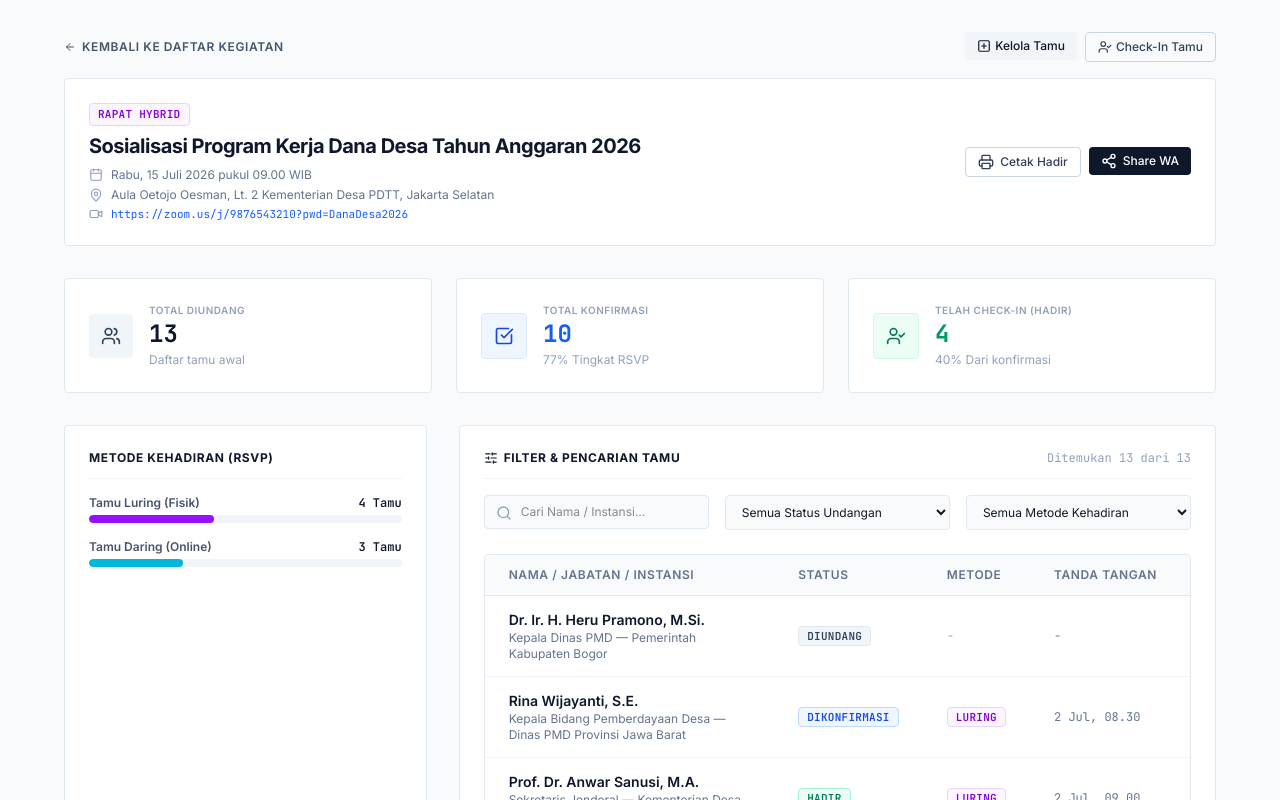
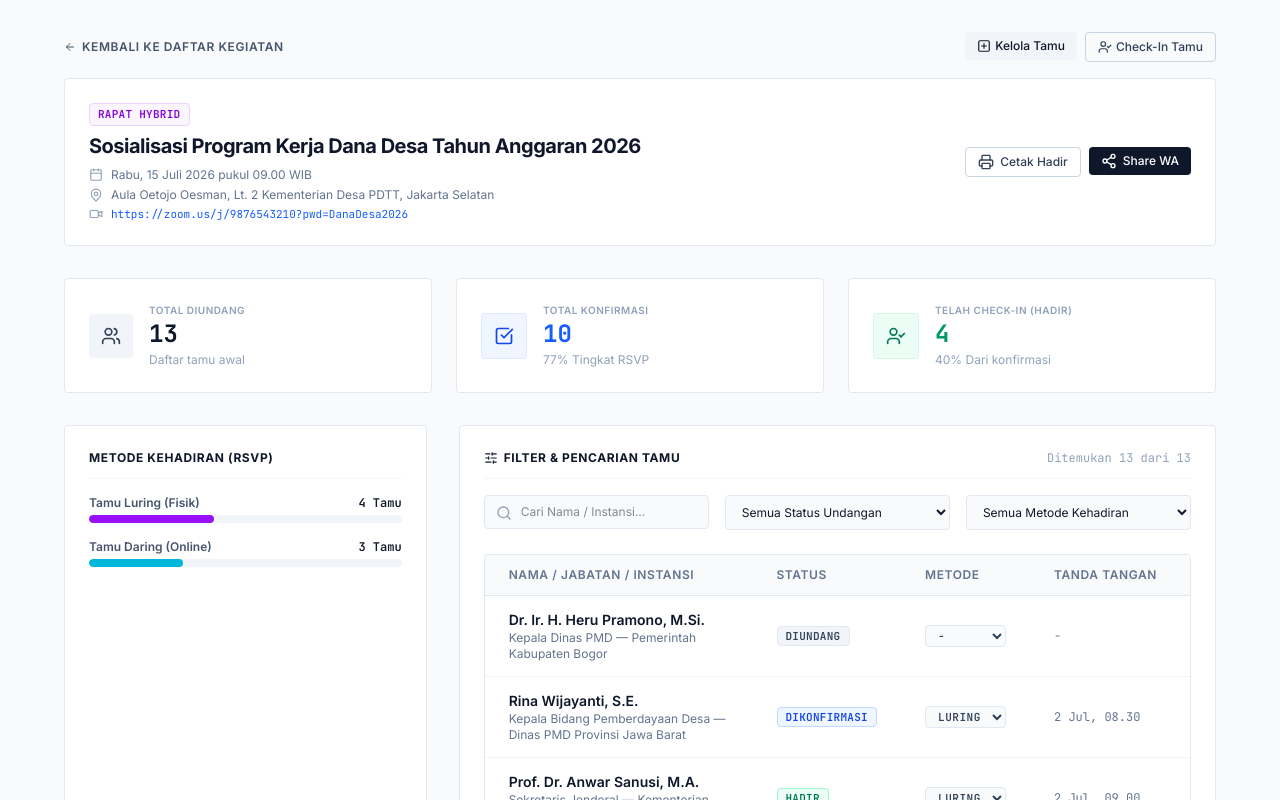
Before and after one commit to dendyadinirwana/RSVP-kemendesa, a React (Vite) app: page /dashboard/evt-dana-desa-2026 in a window 1280 px wide. Shown: the top 800 px of the page. Built offline with nearby package versions, Linux system fonts and the light colour scheme.

Commit message:
feat: enable direct method override select dropdown in hybrid event dashboard tables

```diff
--- a/src/pages/DashboardDetail.tsx
+++ b/src/pages/DashboardDetail.tsx
@@ -22,7 +22,7 @@ import {
 
 export const DashboardDetail: React.FC = () => {
   const { eventId } = useParams<{ eventId: string }>();
-  const { currentEvent, guests, fetchEventById, fetchGuests } = useRSVPStore();
+  const { currentEvent, guests, fetchEventById, fetchGuests, updateGuestMethod } = useRSVPStore();
 
   const [search, setSearch] = useState('');
   const [statusFilter, setStatusFilter] = useState<string>('semua');
@@ -558,12 +558,52 @@ Menunggu Konfirmasi: ${waitingCount} Orang (${waitingPercent}%)\n\n`;
 
                         {/* Column 3: Metode */}
                         <td className="px-6 py-3.5 print:py-2 capitalize font-mono text-xs">
-                          {guest.metodeKehadiran ? (
-                            <Badge variant={guest.metodeKehadiran === 'luring' ? 'purple' : 'cyan'}>
-                              {guest.metodeKehadiran}
-                            </Badge>
+                          {currentEvent.jenisRapat === 'hybrid' ? (
+                            <>
+                              {/* Screen View: Interactive Dropdown */}
+                              <div className="print:hidden">
+                                <select
+                                  value={guest.metodeKehadiran || ''}
+                                  onChange={(e) => {
+                                    const val = e.target.value ? (e.target.value as 'daring' | 'luring') : null;
+                                    updateGuestMethod(currentEvent.id, guest.id, val);
+                                  }}
+                                  className={`bg-slate-50 border border-slate-200 text-[11px] font-mono font-semibold rounded px-2 py-0.5 uppercase tracking-wider text-slate-700 focus:outline-none focus:ring-1 focus:ring-slate-900 focus:border-slate-900 cursor-pointer ${
+                                    guest.metodeKehadiran === 'luring'
+                                      ? 'bg-purple-50 text-purple-700 border-purple-200'
+                                      : guest.metodeKehadiran === 'daring'
+                                      ? 'bg-cyan-50 text-cyan-700 border-cyan-200'
+                                      : 'bg-slate-50 text-slate-700 border-slate-200'
+                                  }`}
+                                >
+                                  <option value="">-</option>
+                                  <option value="luring">Luring</option>
+                                  <option value="daring">Daring</option>
+                                </select>
+                              </div>
+
+                              {/* Print View: Static Badge */}
+                              <div className="hidden print:block">
+                                {guest.metodeKehadiran ? (
+                                  <Badge variant={guest.metodeKehadiran === 'luring' ? 'purple' : 'cyan'}>
+                                    {guest.metodeKehadiran}
+                                  </Badge>
+                                ) : (
+                                  <span className="text-slate-400">-</span>
+                                )}
+                              </div>
+                            </>
                           ) : (
-                            <span className="text-slate-400">-</span>
+                            // Non-hybrid (static method representation)
+                            <>
+                              {guest.metodeKehadiran ? (
+                                <Badge variant={guest.metodeKehadiran === 'luring' ? 'purple' : 'cyan'}>
+                                  {guest.metodeKehadiran}
+                                </Badge>
+                              ) : (
+                                <span className="text-slate-400">-</span>
+                              )}
+                            </>
                           )}
                         </td>
 
--- a/src/services/db.ts
+++ b/src/services/db.ts
@@ -470,5 +470,29 @@ export const guestService = {
 
     saveGuestsToStore(guests);
     return delay(guest);
+  },
+
+  async updateGuestMethod(guestId: string, metode: 'daring' | 'luring' | null): Promise<Guest> {
+    const guests = getGuestsFromStore();
+    const guest = guests.find((g) => g.id === guestId);
+
+    if (!guest) {
+      throw new Error('Tamu tidak ditemukan.');
+    }
+
+    guest.metodeKehadiran = metode;
+
+    // Auto-update status if they were 'diundang' (not confirmed) to 'dikonfirmasi'
+    if (metode && guest.statusUndangan === 'diundang') {
+      guest.statusUndangan = 'dikonfirmasi';
+      guest.waktuKonfirmasi = new Date().toISOString();
+    } else if (!metode && guest.statusUndangan === 'dikonfirmasi') {
+      // If cleared, switch back to diundang
+      guest.statusUndangan = 'diundang';
+      guest.waktuKonfirmasi = undefined;
+    }
+
+    saveGuestsToStore(guests);
+    return delay(guest);
   }
 };
--- a/src/store/rsvpStore.ts
+++ b/src/store/rsvpStore.ts
@@ -25,6 +25,7 @@ interface RSVPState {
   submitRSVP: (eventId: string, response: RSVPResponse) => Promise<Guest>;
   checkInGuest: (eventId: string, guestId: string, metodeOverride?: 'daring' | 'luring') => Promise<void>;
   autoCheckInDaring: (eventId: string, guestId: string) => Promise<void>;
+  updateGuestMethod: (eventId: string, guestId: string, metode: 'daring' | 'luring' | null) => Promise<void>;
   resetDatabase: () => Promise<void>;
 }
 
@@ -216,6 +217,26 @@ export const useRSVPStore = create<RSVPState>((set, get) => ({
     }
   },
 
+  updateGuestMethod: async (eventId: string, guestId: string, metode: 'daring' | 'luring' | null) => {
+    set({ isLoading: true, error: null });
+    try {
+      const updatedGuest = await guestService.updateGuestMethod(guestId, metode);
+      set((state) => {
+        const currentList = state.guests[eventId] || [];
+        const updatedList = currentList.map((g) => (g.id === guestId ? updatedGuest : g));
+        return {
+          guests: {
+            ...state.guests,
+            [eventId]: updatedList,
+          },
+          isLoading: false,
+        };
+      });
+    } catch (err: any) {
+      set({ error: err.message || 'Gagal mengubah metode kehadiran', isLoading: false });
+    }
+  },
+
   resetDatabase: async () => {
     set({ isLoading: true, error: null });
     try {
```
